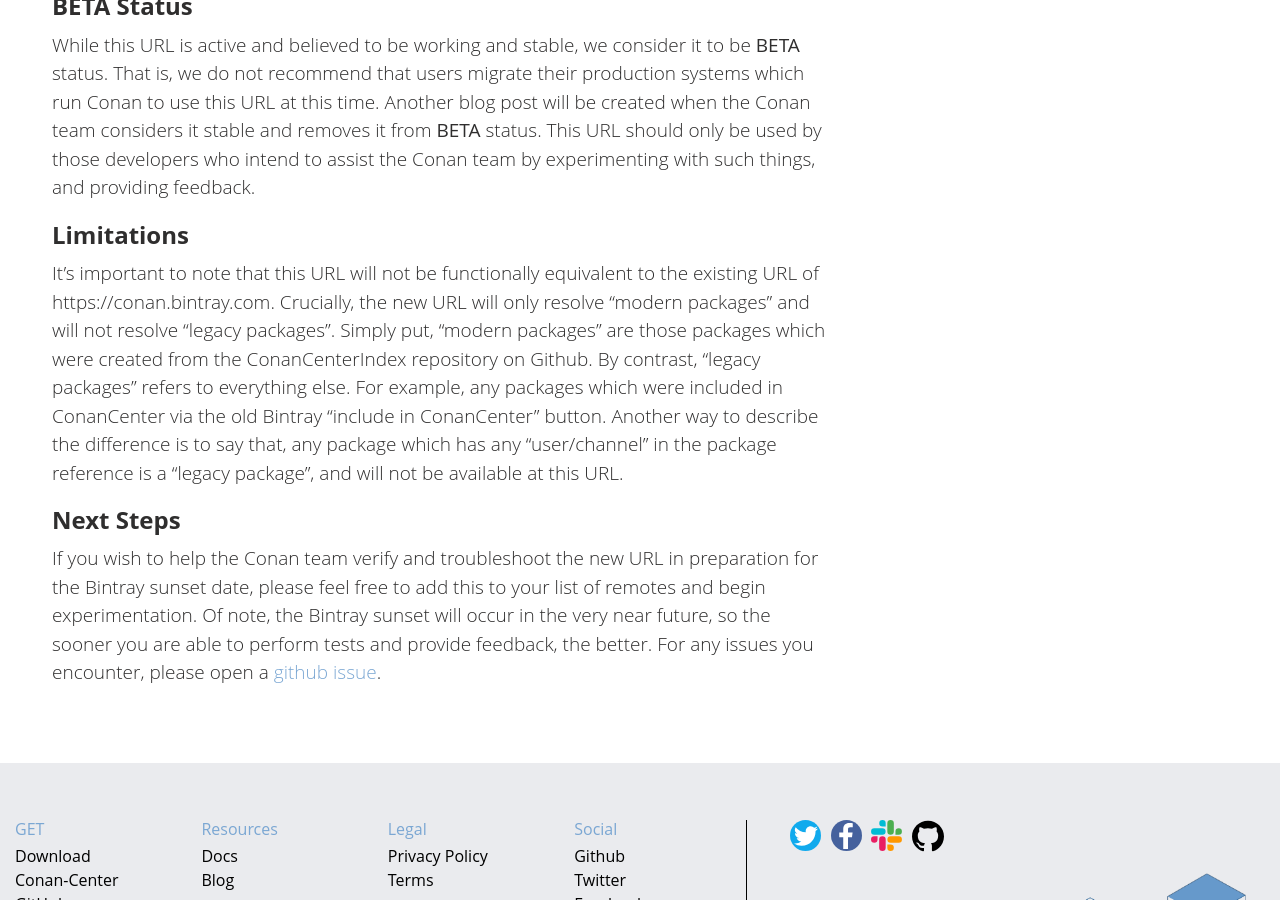
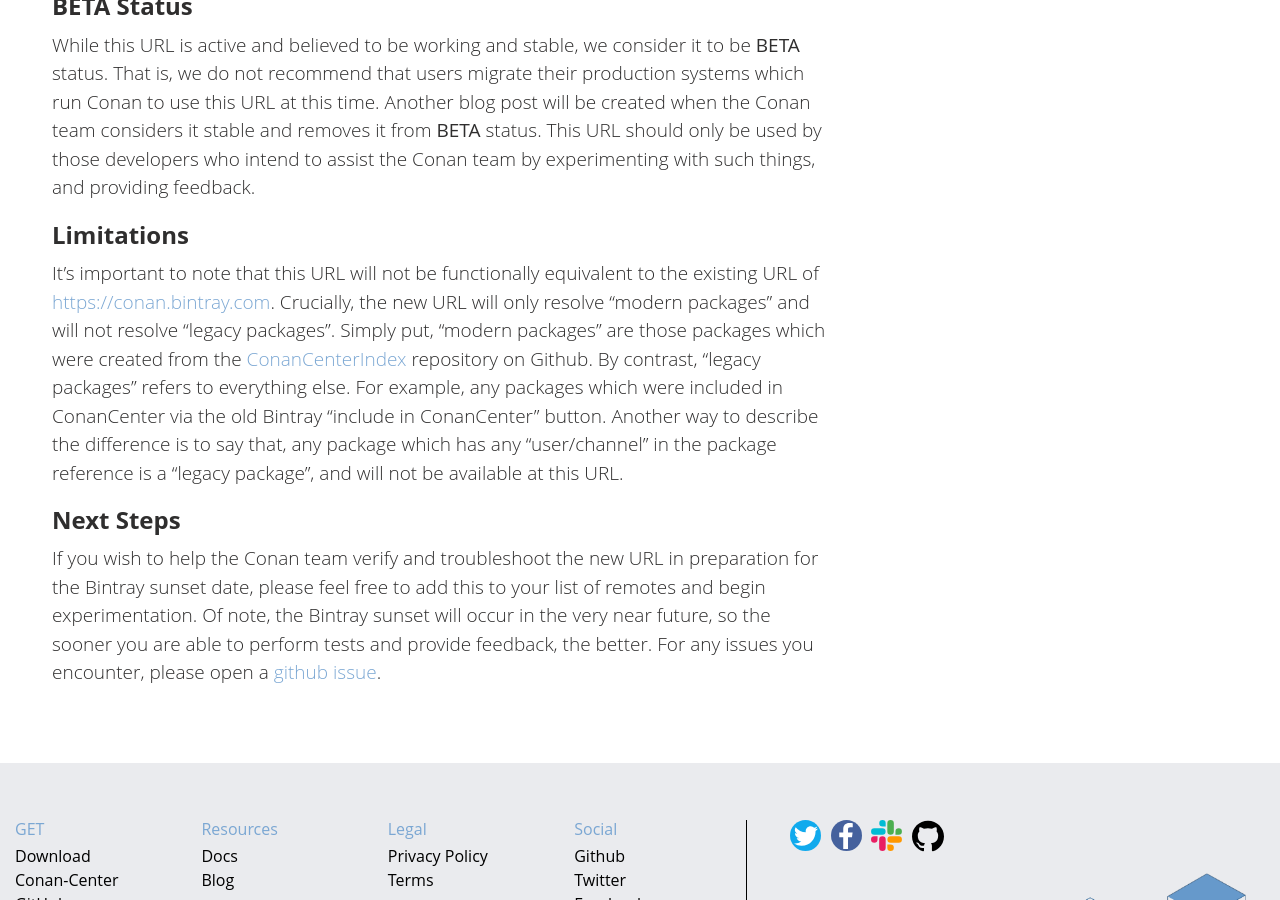
Before and after one commit to conan-io/conan-io.github.io, a Jekyll site: the page built from _posts/2021-04-23-New-Conan-Center-url.markdown, in a window 1280 px wide and 900 px high, scrolled down 678 px. Built offline with Jekyll 4.4.1, drawn with Linux system fonts in a browser that asks for light colours; comment, search, counter and statistics services are not loaded; part of the change alters nothing that is shown.

```diff
--- a/_posts/2021-04-23-New-Conan-Center-url.markdown
+++ b/_posts/2021-04-23-New-Conan-Center-url.markdown
@@ -29,14 +29,16 @@ assist the Conan team by experimenting with such things, and providing feedback.
 ## Limitations
 
 It's important to note that this URL will not be functionally equivalent to the
-existing URL of https://conan.bintray.com. Crucially, the new URL will only
-resolve "modern packages" and will not resolve "legacy packages". Simply put,
-"modern packages" are those packages which were created from the
-ConanCenterIndex repository on Github. By contrast, "legacy packages" refers to
-everything else. For example, any packages which were included in ConanCenter
-via the old Bintray "include in ConanCenter" button. Another way to describe the
-difference is to say that, any package which has any "user/channel" in the
-package reference is a "legacy package", and will not be available at this URL.
+existing URL of [https://conan.bintray.com](https://conan.bintray.com).
+Crucially, the new URL will only resolve "modern packages" and will not resolve
+"legacy packages". Simply put, "modern packages" are those packages which were
+created from the
+[ConanCenterIndex](https://github.com/conan-io/conan-center-index) repository on
+Github. By contrast, "legacy packages" refers to everything else. For example,
+any packages which were included in ConanCenter via the old Bintray "include in
+ConanCenter" button. Another way to describe the difference is to say that, any
+package which has any "user/channel" in the package reference is a "legacy
+package", and will not be available at this URL.
 
 ## Next Steps
 
```
